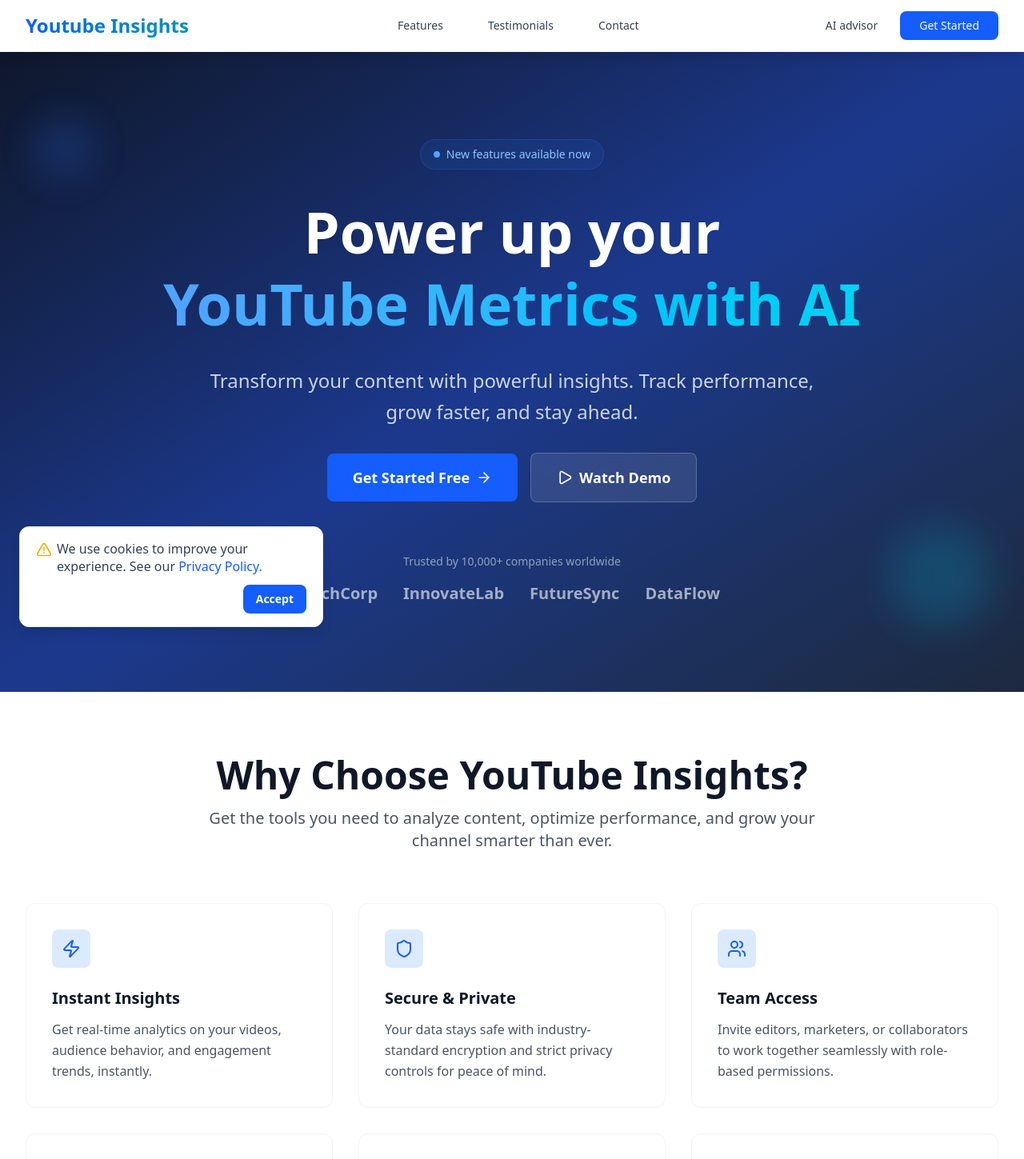
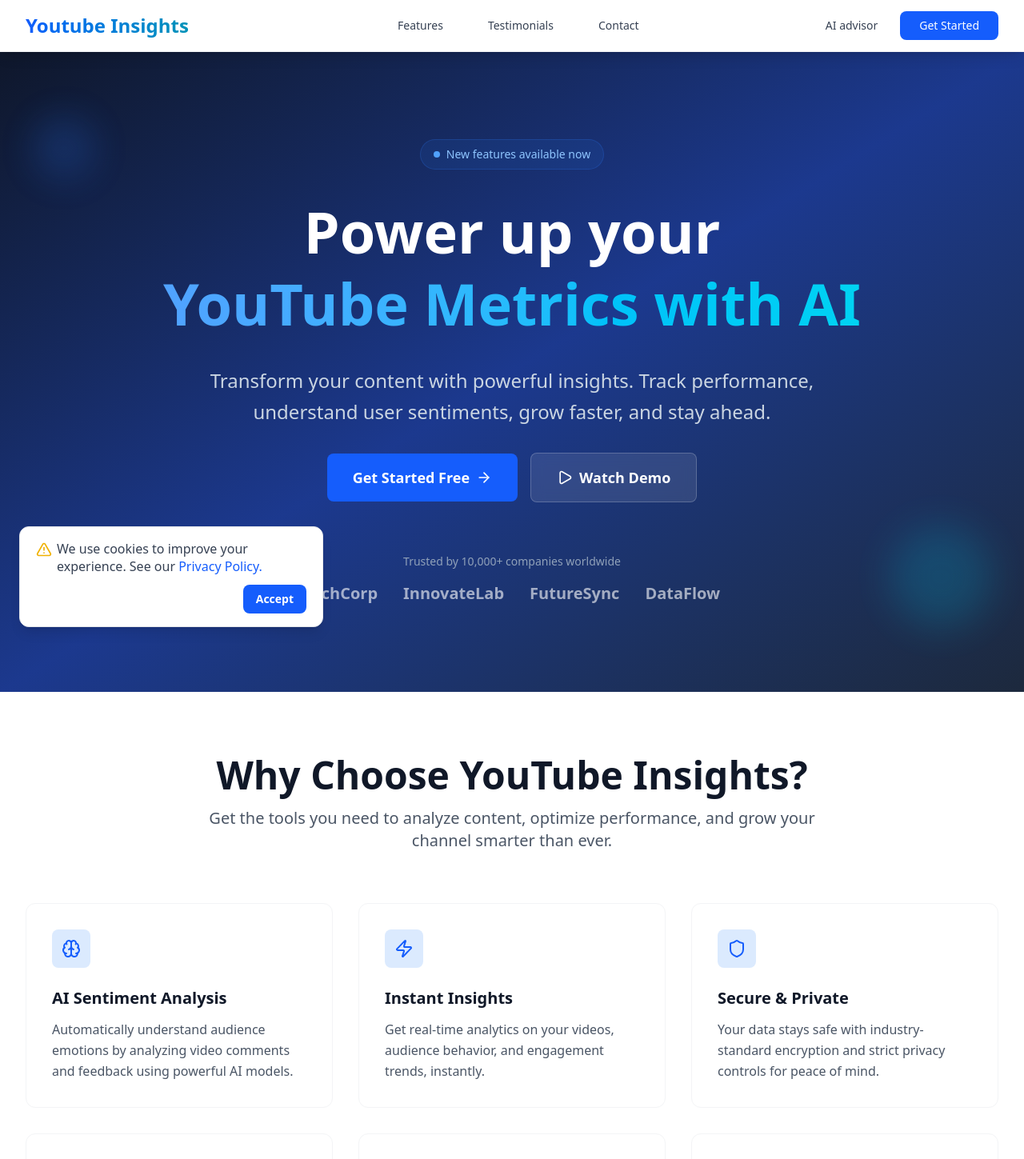
Before and after one commit to IsteakShupto/youtube-insights, a React (Vite) app in the folder client/: page / in a window 1280 px wide. Shown: the top 1449 px of the page at 80% size. Built offline with nearby package versions, Linux system fonts and the light colour scheme.

Commit message:
made some changes in client side

```diff
--- a/client/src/components/Features.jsx
+++ b/client/src/components/Features.jsx
@@ -1,8 +1,22 @@
-import { Zap, Shield, Users, BarChart3, Clock, Smartphone } from "lucide-react";
+import {
+  Brain,
+  Zap,
+  Shield,
+  Users,
+  BarChart3,
+  Clock,
+  Smartphone,
+} from "lucide-react";
 import { Link } from "react-router-dom";
 
 export default function Features() {
   const features = [
+    {
+      icon: Brain,
+      title: "AI Sentiment Analysis",
+      description:
+        "Automatically understand audience emotions by analyzing video comments and feedback using powerful AI models.",
+    },
     {
       icon: Zap,
       title: "Instant Insights",
--- a/client/src/components/Hero.jsx
+++ b/client/src/components/Hero.jsx
@@ -22,7 +22,7 @@ export default function Hero() {
 
           <p className="text-xl sm:text-2xl text-slate-300 max-w-3xl mx-auto leading-relaxed">
             Transform your content with powerful insights. Track performance,
-            grow faster, and stay ahead.
+            understand user sentiments, grow faster, and stay ahead.
           </p>
 
           <div className="flex flex-col sm:flex-row gap-4 justify-center items-center">
```
